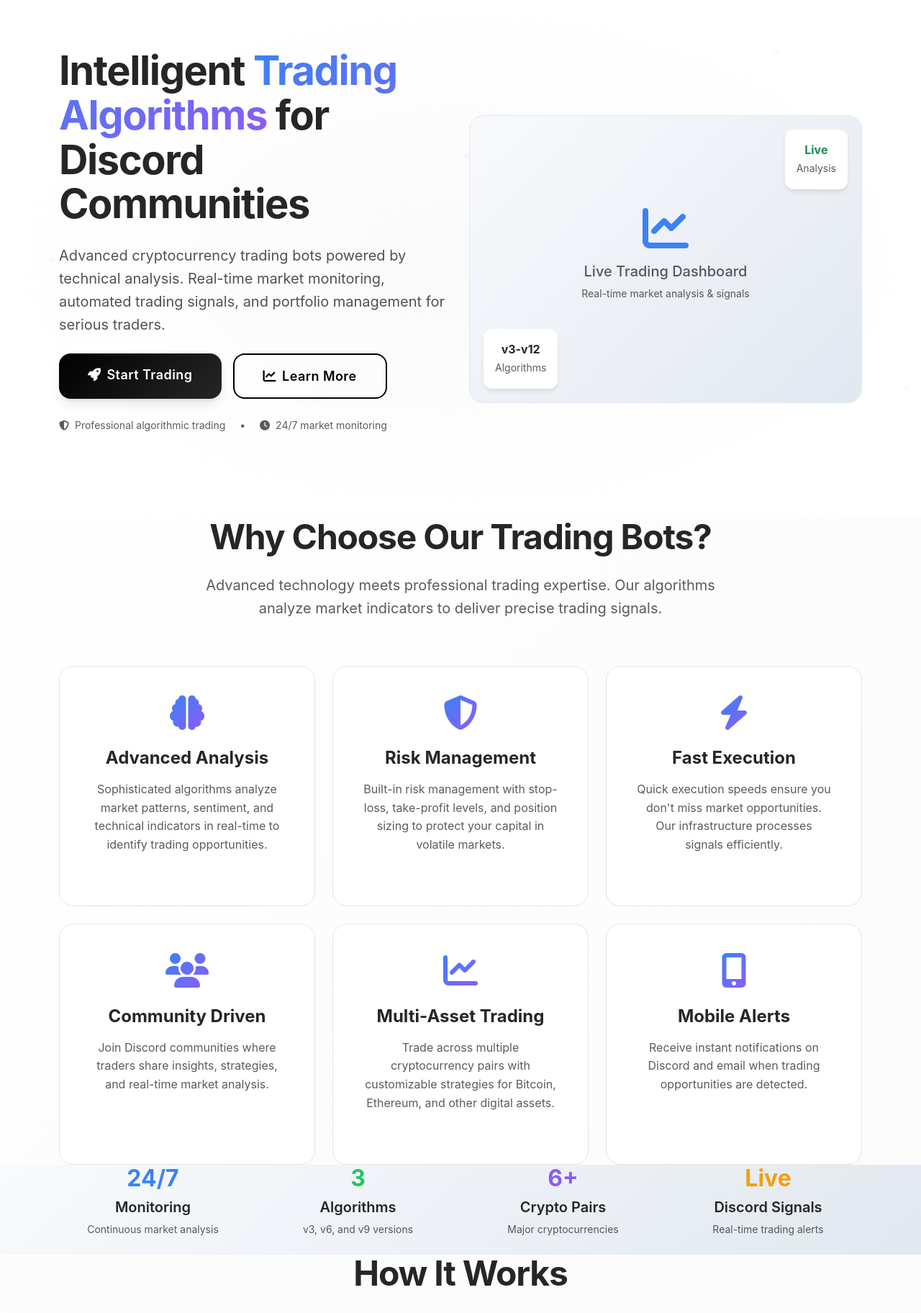
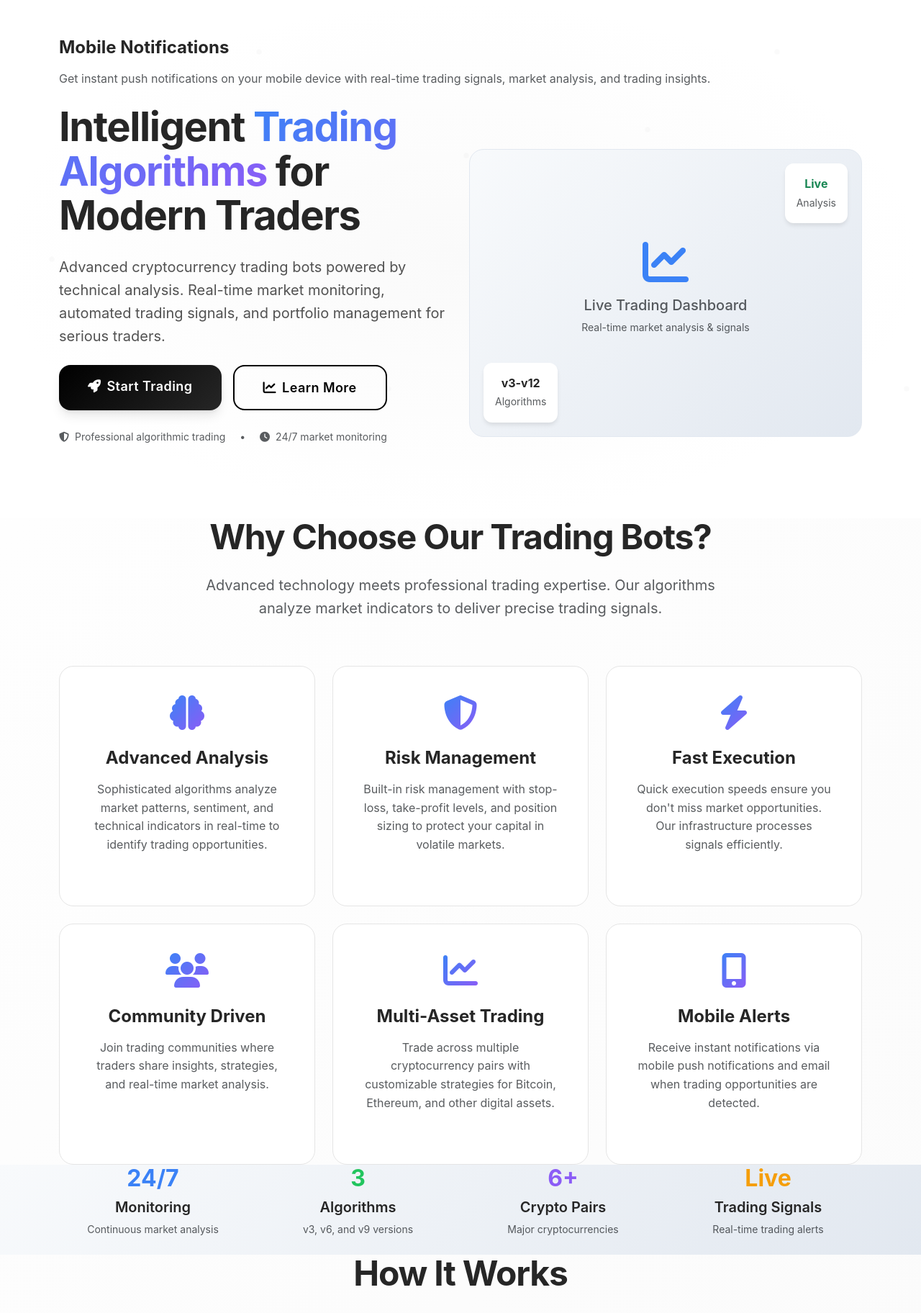
Before and after one commit to coleisa/MalachiteBionics, a Flask app: page / in a window 1280 px wide. Shown: the part 96-1920 px from the top of the page at 72% size. Run offline with Flask 3, Linux system fonts and the light colour scheme; some libraries are stand-ins or nearby versions.

Commit message:
Update index.html

```diff
--- a/MalachiteBionics/templates/index.html
+++ b/MalachiteBionics/templates/index.html
@@ -6,11 +6,14 @@
 <!-- Hero Section -->
 <section class="hero-section">
     <div class="container">
-        <div class="row align-items-center">
+                       <h4 class="fw-bold mb-3">Mobile Notifications</h4>
+                    <p class="text-muted mb-4">
+                        Get instant push notifications on your mobile device with real-time trading signals, market analysis, and trading insights.
+                    </p> <div class="row align-items-center">
             <div class="col-lg-6">
                 <div class="mb-5">
                     <h1 class="display-4 fw-bold mb-4">
-                        Intelligent <span style="background: linear-gradient(135deg, #3b82f6, #8b5cf6); -webkit-background-clip: text; -webkit-text-fill-color: transparent; background-clip: text;">Trading Algorithms</span> for Discord Communities
+                        Intelligent <span style="background: linear-gradient(135deg, #3b82f6, #8b5cf6); -webkit-background-clip: text; -webkit-text-fill-color: transparent; background-clip: text;">Trading Algorithms</span> for Modern Traders
                     </h1>
                     <p class="lead mb-4">
                         Advanced cryptocurrency trading bots powered by technical analysis. Real-time market monitoring, automated trading signals, and portfolio management for serious traders.
@@ -114,7 +117,7 @@
                     </div>
                     <h4 class="fw-bold mb-3">Community Driven</h4>
                     <p class="text-muted mb-0">
-                        Join Discord communities where traders share insights, strategies, and real-time market analysis.
+                        Join trading communities where traders share insights, strategies, and real-time market analysis.
                     </p>
                 </div>
             </div>
@@ -138,7 +141,7 @@
                     </div>
                     <h4 class="fw-bold mb-3">Mobile Alerts</h4>
                     <p class="text-muted mb-0">
-                        Receive instant notifications on Discord and email when trading opportunities are detected.
+                        Receive instant notifications via mobile push notifications and email when trading opportunities are detected.
                     </p>
                 </div>
             </div>
@@ -167,7 +170,7 @@
             </div>
             <div class="col-lg-3 col-md-6 mb-4">
                 <div class="h2 fw-bold mb-2" style="color: #f59e0b;">Live</div>
-                <h5 class="fw-semibold mb-2">Discord Signals</h5>
+                <h5 class="fw-semibold mb-2">Trading Signals</h5>
                 <p class="text-muted small mb-0">Real-time trading alerts</p>
             </div>
         </div>
```
